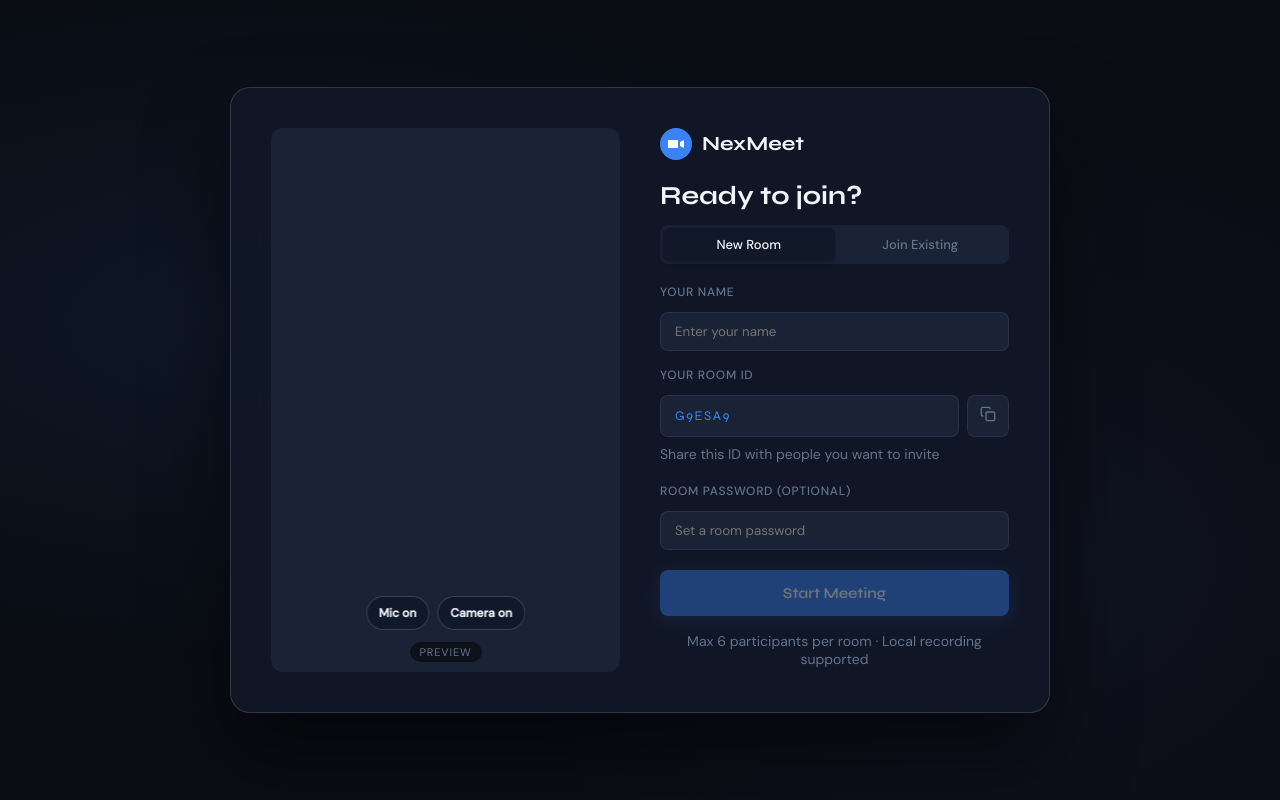
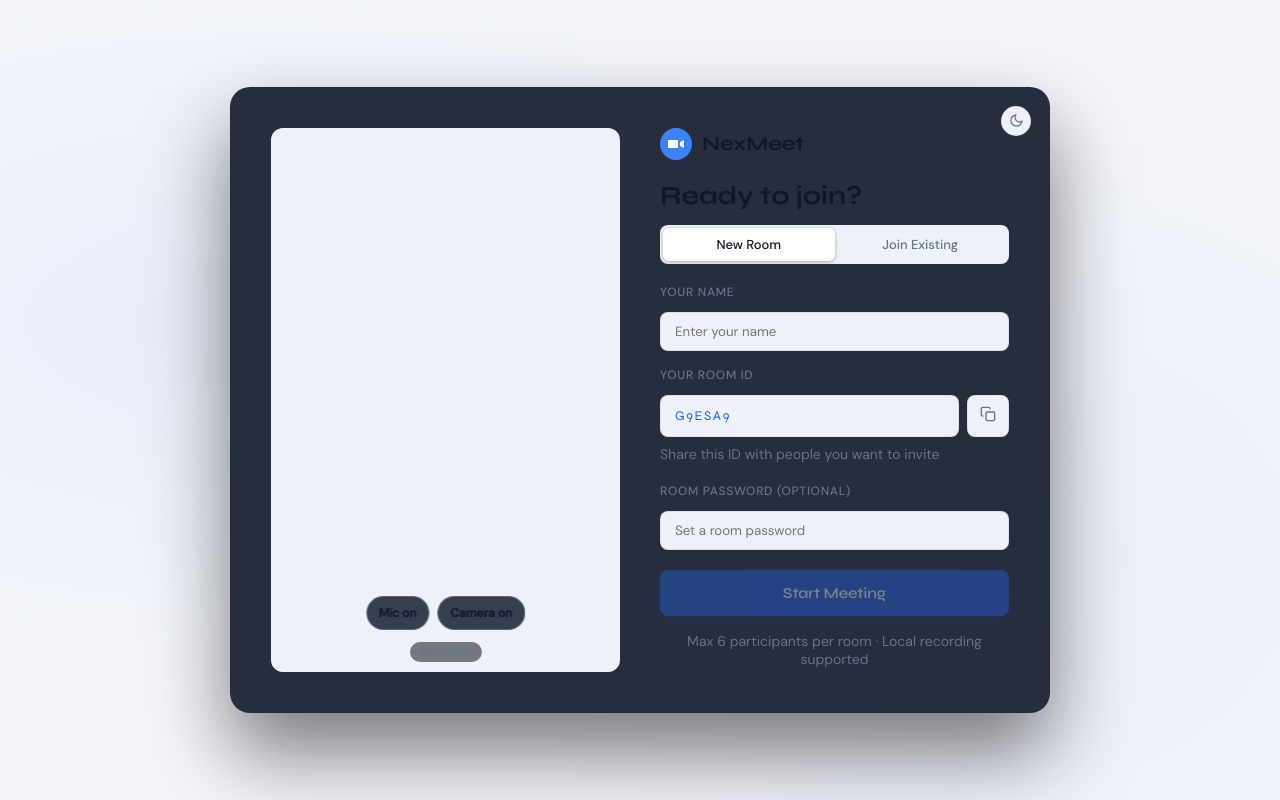
Before and after one commit to riyazpanarwala/nextmeet, a React (Vite) app in the folder client/: page / in a window 1280 px wide. Built offline with nearby package versions, Linux system fonts and the light colour scheme; no server answers.

Commit message:
light theme added

```diff
--- a/client/src/App.css
+++ b/client/src/App.css
@@ -2270,3 +2270,59 @@ select option { background: var(--surface2); }
     display: flex;
   }
 }
+
+/* ═══════════════════════════════════════════
+   LIGHT THEME
+   ═══════════════════════════════════════════ */
+:root[data-theme="light"] {
+  --bg:          #f3f5fa;
+  --surface:     #ffffff;
+  --surface2:    #eef1f7;
+  --border:      rgba(15,23,42,0.08);
+  --border-hi:   rgba(15,23,42,0.16);
+  --accent:      #2563eb;
+  --accent-glow: rgba(37,99,235,0.22);
+  --green:       #16a34a;
+  --red:         #dc2626;
+  --text:        #0f172a;
+  --text-muted:  #64748b;
+  --text-dim:    #94a3b8;
+}
+:root[data-theme="light"] body { background: var(--bg); }
+:root[data-theme="light"] .lobby {
+  background:
+    radial-gradient(ellipse 80% 60% at 20% 40%, rgba(37,99,235,0.06) 0%, transparent 70%),
+    radial-gradient(ellipse 60% 80% at 80% 70%, rgba(99,102,241,0.05) 0%, transparent 70%),
+    var(--bg);
+}
+:root[data-theme="light"] .whiteboard-panel { background: var(--surface2); }
+
+.lobby-card { position: relative; }
+
+.theme-toggle-btn {
+  display: flex;
+  align-items: center;
+  justify-content: center;
+  width: 30px;
+  height: 30px;
+  border-radius: 50%;
+  border: 1px solid var(--border);
+  color: var(--text-muted);
+  background: var(--surface2);
+  transition: all 0.2s;
+  flex-shrink: 0;
+}
+.theme-toggle-btn:hover { border-color: var(--accent); color: var(--accent); }
+
+.lobby-theme-toggle {
+  position: absolute;
+  top: 18px;
+  right: 18px;
+  z-index: 5;
+}
+
+/* ── Request/Approve draw-access button: always visible, no hover gate ── */
+.tile-annotate-btn {
+  opacity: 1;
+  transition: background 0.15s, border-color 0.15s;
+}
--- a/client/src/App.jsx
+++ b/client/src/App.jsx
@@ -1,6 +1,7 @@
 import { useState, useCallback } from 'react';
 import { useSocket } from './hooks/useSocket';
 import { useMediaDevices } from './hooks/useMediaDevices';
+import { useTheme } from './hooks/useTheme';
 import { Lobby } from './components/Lobby';
 import { Room } from './components/Room';
 import './App.css';
@@ -29,6 +30,7 @@ export default function App() {
 
   const { socket, connected } = useSocket();
   const mediaState = useMediaDevices();
+  const { theme, toggleTheme } = useTheme();
 
   const handleJoin = useCallback(
     async ({ name, roomId, isMuted, isVideoOff, password, createPassword }) => {
@@ -47,8 +49,8 @@ export default function App() {
           err?.name === 'NotAllowedError'
             ? 'Camera and microphone permission denied. Please allow access and try again.'
             : err?.name === 'NotFoundError'
-            ? 'No camera or microphone found on this device.'
-            : `Media error: ${err?.message || 'Could not access camera or microphone.'}`;
+              ? 'No camera or microphone found on this device.'
+              : `Media error: ${err?.message || 'Could not access camera or microphone.'}`;
         setError(msg);
         setPhase(PHASE.ERROR);
         return;
@@ -87,7 +89,9 @@ export default function App() {
         </div>
       )}
 
-      {phase === PHASE.LOBBY && <Lobby onJoin={handleJoin} inviteRoomId={inviteRoomId} />}
+      {phase === PHASE.LOBBY && (
+        <Lobby onJoin={handleJoin} inviteRoomId={inviteRoomId} theme={theme} onToggleTheme={toggleTheme} />
+      )}
 
       {phase === PHASE.CONNECTING && (
         <div className="loading-screen">
@@ -102,6 +106,8 @@ export default function App() {
           localInfo={localInfo}
           mediaState={mediaState}
           onLeave={handleLeave}
+          theme={theme}
+          onToggleTheme={toggleTheme}
         />
       )}
 
--- a/client/src/components/Lobby.jsx
+++ b/client/src/components/Lobby.jsx
@@ -1,6 +1,7 @@
 import { useState, useEffect, useRef } from 'react';
+import { ThemeToggle } from './ThemeToggle';
 
-export function Lobby({ onJoin, inviteRoomId = '' }) {
+export function Lobby({ onJoin, inviteRoomId = '', theme, onToggleTheme }) {
   const normalizedInviteRoomId = inviteRoomId.trim().toUpperCase();
   const [name, setName] = useState('');
   const [roomId, setRoomId] = useState('');
@@ -100,17 +101,18 @@ export function Lobby({ onJoin, inviteRoomId = '' }) {
   return (
     <div className="lobby">
       <div className="lobby-card">
+        <ThemeToggle theme={theme} onToggle={onToggleTheme} className="lobby-theme-toggle" />
 
         {/* Camera preview */}
         <div className="lobby-preview">
           {isVideoOff
             ? <div className="preview-off" aria-label="Camera is off">
-                <span>{name.trim().charAt(0).toUpperCase() || '?'}</span>
-                <p>Camera is off</p>
-              </div>
+              <span>{name.trim().charAt(0).toUpperCase() || '?'}</span>
+              <p>Camera is off</p>
+            </div>
             : permError
-            ? <div className="preview-error">{permError}</div>
-            : <video ref={videoRef} autoPlay muted playsInline />
+              ? <div className="preview-error">{permError}</div>
+              : <video ref={videoRef} autoPlay muted playsInline />
           }
           <div className="preview-label">Preview</div>
           <div className="preview-controls" aria-label="Pre-join media controls">
@@ -139,9 +141,9 @@ export function Lobby({ onJoin, inviteRoomId = '' }) {
         <div className="lobby-form">
           <div className="logo">
             <svg width="32" height="32" viewBox="0 0 32 32" fill="none">
-              <circle cx="16" cy="16" r="16" fill="#3b82f6"/>
-              <path d="M8 12h10v8H8z" fill="white"/>
-              <path d="M20 14l4-2v8l-4-2v-4z" fill="white"/>
+              <circle cx="16" cy="16" r="16" fill="#3b82f6" />
+              <path d="M8 12h10v8H8z" fill="white" />
+              <path d="M20 14l4-2v8l-4-2v-4z" fill="white" />
             </svg>
             <span>NexMeet</span>
           </div>
@@ -196,8 +198,8 @@ export function Lobby({ onJoin, inviteRoomId = '' }) {
                 />
                 <button className="copy-btn" onClick={handleCopy} title="Copy room ID">
                   {copied
-                    ? <svg width="16" height="16" viewBox="0 0 24 24" fill="none" stroke="#22c55e" strokeWidth="2.5"><polyline points="20 6 9 17 4 12"/></svg>
-                    : <svg width="16" height="16" viewBox="0 0 24 24" fill="none" stroke="currentColor" strokeWidth="2"><rect x="9" y="9" width="13" height="13" rx="2" ry="2"/><path d="M5 15H4a2 2 0 0 1-2-2V4a2 2 0 0 1 2-2h9a2 2 0 0 1 2 2v1"/></svg>
+                    ? <svg width="16" height="16" viewBox="0 0 24 24" fill="none" stroke="#22c55e" strokeWidth="2.5"><polyline points="20 6 9 17 4 12" /></svg>
+                    : <svg width="16" height="16" viewBox="0 0 24 24" fill="none" stroke="currentColor" strokeWidth="2"><rect x="9" y="9" width="13" height="13" rx="2" ry="2" /><path d="M5 15H4a2 2 0 0 1-2-2V4a2 2 0 0 1 2-2h9a2 2 0 0 1 2 2v1" /></svg>
                   }
                 </button>
               </div>
--- a/client/src/components/Room.jsx
+++ b/client/src/components/Room.jsx
@@ -13,10 +13,11 @@ import { AnnotationToolbar } from './AnnotationToolbar';
 import { WhiteboardPanel } from './WhiteboardPanel';
 import { downloadAnnotationPdf, downloadAnnotationPng } from '../utils/annotationExport';
 import { useMeetingTimer, formatElapsed } from '../hooks/useMeetingTimer';
+import { ThemeToggle } from './ThemeToggle';
 
 const MAX_SCREEN_SHARES = 2;
 
-export function Room({ socket, localInfo, mediaState, onLeave }) {
+export function Room({ socket, localInfo, mediaState, onLeave, theme, onToggleTheme }) {
   const {
     localStream, localStreamRef, screenStreamRef,
     isMuted, isVideoOff, isScreenSharing,
@@ -1262,6 +1263,7 @@ export function Room({ socket, localInfo, mediaState, onLeave }) {
           >
             Copy Link
           </button>
+          <ThemeToggle theme={theme} onToggle={onToggleTheme} />
         </div>
       </div>
 
--- /dev/null
+++ b/client/src/components/ThemeToggle.jsx
@@ -0,0 +1,30 @@
+export function ThemeToggle({ theme, onToggle, className = '' }) {
+    const isLight = theme === 'light';
+    return (
+        <button
+            type="button"
+            className={`theme-toggle-btn ${className}`}
+            onClick={onToggle}
+            title={isLight ? 'Switch to dark theme' : 'Switch to light theme'}
+            aria-label={isLight ? 'Switch to dark theme' : 'Switch to light theme'}
+        >
+            {isLight ? (
+                <svg width="15" height="15" viewBox="0 0 24 24" fill="none" stroke="currentColor" strokeWidth="2" strokeLinecap="round" strokeLinejoin="round">
+                    <path d="M21 12.79A9 9 0 1 1 11.21 3 7 7 0 0 0 21 12.79Z" />
+                </svg>
+            ) : (
+                <svg width="15" height="15" viewBox="0 0 24 24" fill="none" stroke="currentColor" strokeWidth="2" strokeLinecap="round" strokeLinejoin="round">
+                    <circle cx="12" cy="12" r="5" />
+                    <line x1="12" y1="1" x2="12" y2="3" />
+                    <line x1="12" y1="21" x2="12" y2="23" />
+                    <line x1="4.22" y1="4.22" x2="5.64" y2="5.64" />
+                    <line x1="18.36" y1="18.36" x2="19.78" y2="19.78" />
+                    <line x1="1" y1="12" x2="3" y2="12" />
+                    <line x1="21" y1="12" x2="23" y2="12" />
+                    <line x1="4.22" y1="19.78" x2="5.64" y2="18.36" />
+                    <line x1="18.36" y1="5.64" x2="19.78" y2="4.22" />
+                </svg>
+            )}
+        </button>
+    );
+}
--- /dev/null
+++ b/client/src/hooks/useTheme.js
@@ -0,0 +1,35 @@
+import { useState, useEffect, useCallback } from 'react';
+
+const STORAGE_KEY = 'nexmeet-theme';
+
+function getInitialTheme() {
+    try {
+        const stored = localStorage.getItem(STORAGE_KEY);
+        if (stored === 'light' || stored === 'dark') return stored;
+    } catch {
+        // Ignore storage failures (e.g. private browsing) — fall through to system preference.
+    }
+    if (typeof window !== 'undefined' && window.matchMedia) {
+        return window.matchMedia('(prefers-color-scheme: light)').matches ? 'light' : 'dark';
+    }
+    return 'dark';
+}
+
+export function useTheme() {
+    const [theme, setTheme] = useState(getInitialTheme);
+
+    useEffect(() => {
+        document.documentElement.setAttribute('data-theme', theme);
+        try {
+            localStorage.setItem(STORAGE_KEY, theme);
+        } catch {
+            // Ignore storage failures; the in-session toggle still works.
+        }
+    }, [theme]);
+
+    const toggleTheme = useCallback(() => {
+        setTheme((prev) => (prev === 'light' ? 'dark' : 'light'));
+    }, []);
+
+    return { theme, toggleTheme };
+}
```
